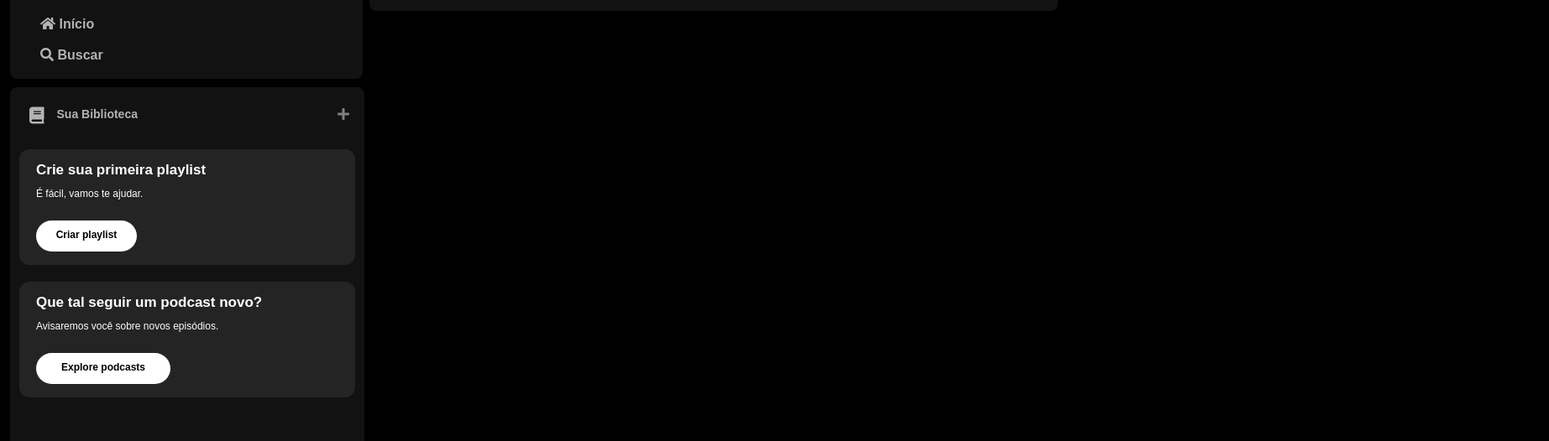
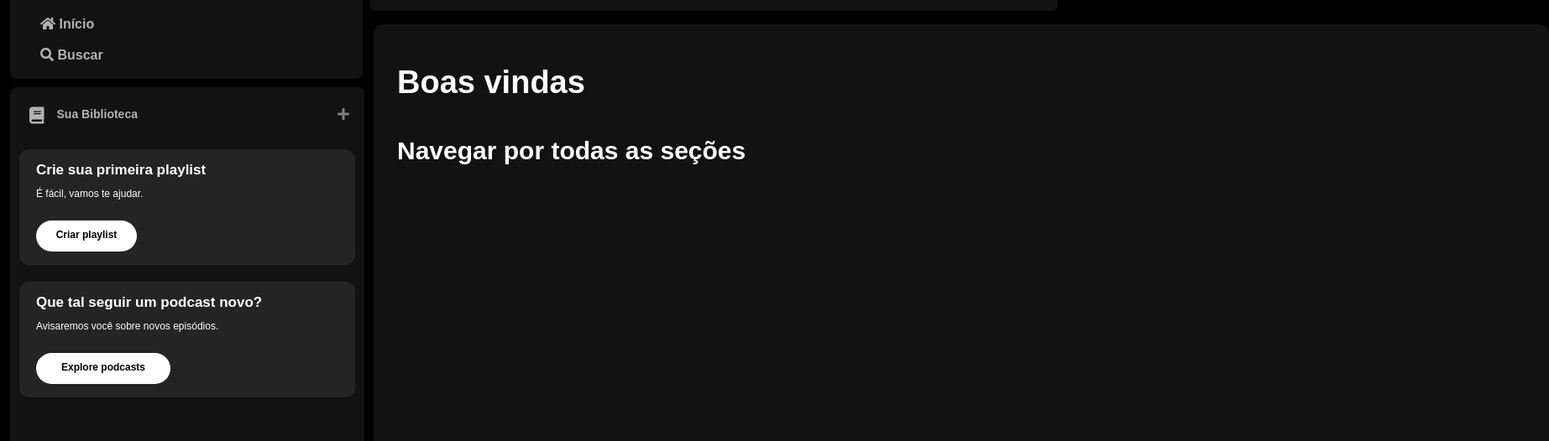
Before and after one commit to ReneGFN/spotify, a plain HTML site: page index.html in a window 1280 px wide. Shown: the part 81-607 px from the top of the page at 84% size, 1845 px wide, since content can reach past the window. Drawn offline with Linux system fonts and the light colour scheme.

Commit message:
updatesv2

```diff
--- a/index.html
+++ b/index.html
@@ -83,6 +83,7 @@
             </div>
         </div>
     </div>
+    <!--Search bar-->
     <main>
         <div class="main-container">
             <nav class="header-nav">
@@ -105,6 +106,16 @@
             </nav>
         </div>
     </main>
+    <!-- Playlists -->
+    <div class="playlist-container">
+        <div id="result-playlist">
+            <div class="playlist-introduction">
+                <h1 id="introduction">Boas vindas</h1>
+                <h2 class="introduction-subtitle">Navegar por todas as seções</h2>
+            </div>
+        </div>
+    </div>
+    <!--Premium-->
     <footer class="premium">
         <div class="text">
             <p class="premium-title">Testar o Premium de graça</p>
--- a/styles/style.css
+++ b/styles/style.css
@@ -347,3 +347,27 @@ body{
     font-weight: 700;
     border-radius: 40px;
 }
+.playlist-container{
+    height: 79vh;
+    margin: 10px;
+    border-radius: 12px;
+    background-color: #121212;
+    margin-left: 445px;
+    position: absolute;
+    top: 100px;
+    width: 1400px;
+}
+.playlist-introduction #introduction{
+    color: #fff;
+    font-size: 38px;
+    font-weight: 700;
+    margin-bottom: 48px;
+    margin-top: 50px;
+    margin-left: 28px;
+}
+.playlist-introduction .introduction-subtitle{
+    color: #fff;
+    font-size: 30px;
+    font-weight: 700;
+    margin-left: 28px;
+}
```
